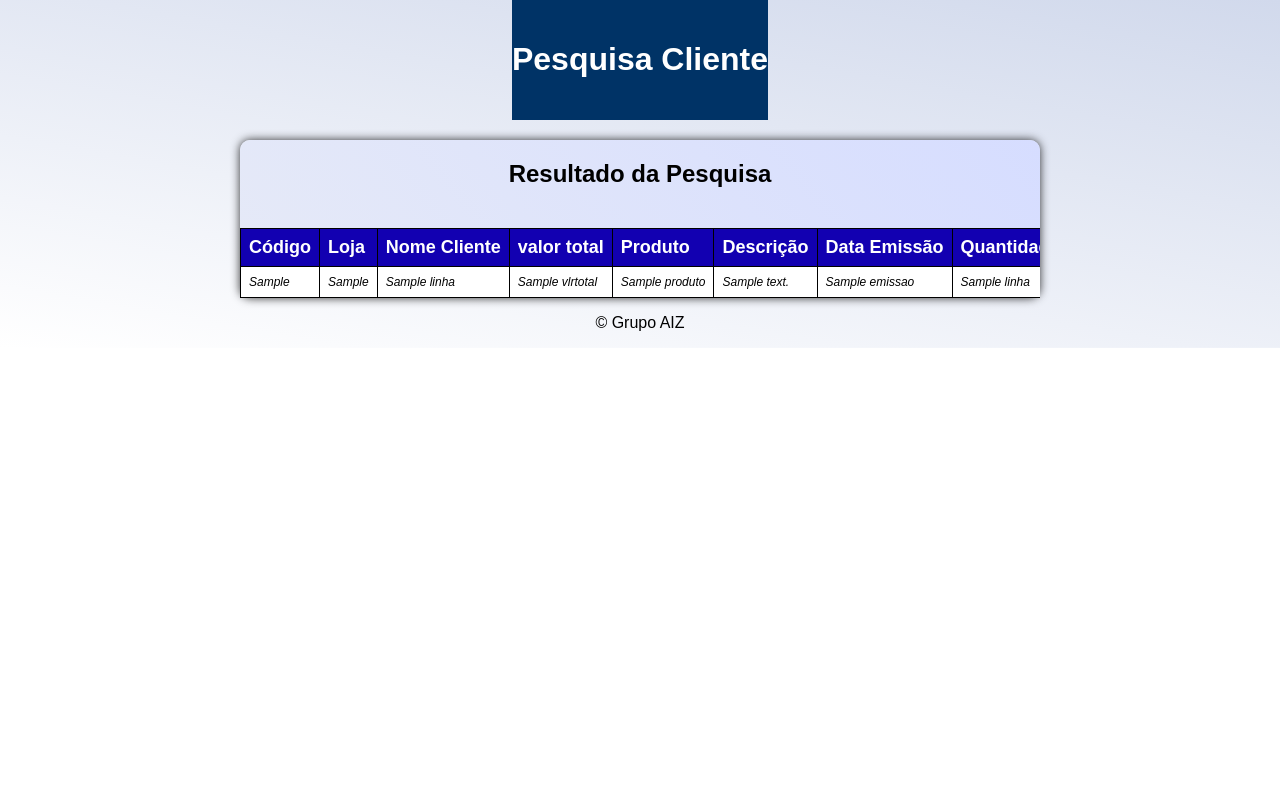
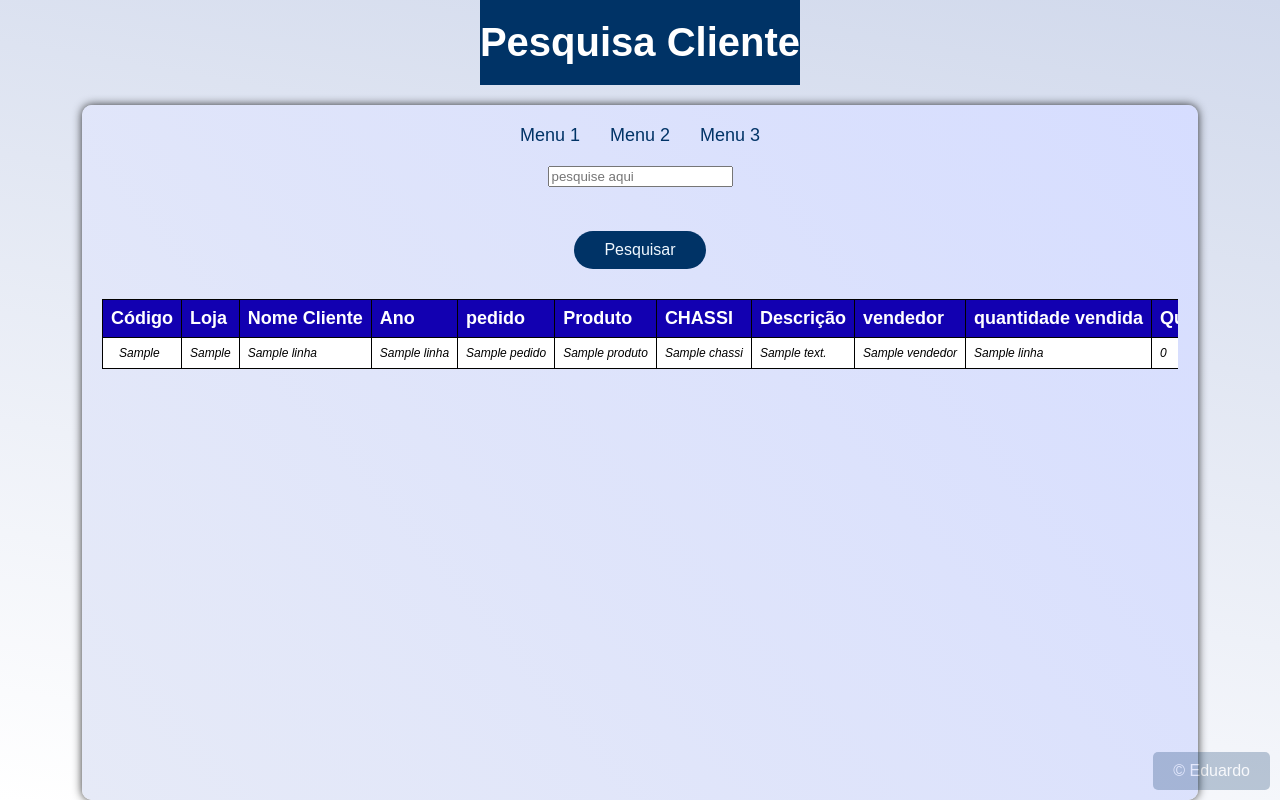
Before and after one commit to Efsans/Pesquisa-de-client, a Flask app: template Pesquisa-de-client_01/templates/resultado.html in a window 1280 px wide. Run offline with Flask 3, Linux system fonts and the light colour scheme; the template is opened without the code that fills it: most values are stand-ins (such as "Sample title", 1, 10 or a date in 2020).

Commit message:
go again

```diff
--- a/Pesquisa-de-client_01/pesquisa.py
+++ b/Pesquisa-de-client_01/pesquisa.py
@@ -16,60 +16,106 @@ def get():
 def formatinho(n):
   return re.sub(r'\D', '', n)
 
+@app.route('/azul')
+def ini():
+  return render_template('clint.html')
 @app.route('/')
 def inicial_pesquisar():
-  return render_template('clint.html')
+  return render_template('resultado.html')
 
 @app.route('/', methods=['POST'])
 def pesquisa():
-  checar = request.form['CNPJ']
-  chack = formatinho(checar)
-  return redirect(url_for('resultado', cnpj=chack))
 
-@app.route('/resultado/<cnpj>')
-def resultado(cnpj):
+  mult = request.form['mult']
+  tipo = request.form['tipo_valor']
+
+  return redirect(url_for('resultado', mult=mult, tipo=tipo))
+
+@app.route('/resultado')
+def resultado():
+  tipo= request.args.get('tipo')
+  valor= request.args.get('mult')
   conexao = pyodbc.connect(get())
   cursor = conexao.cursor()
 
-  cursor.execute("""
+  query="""
 SELECT
-  A1.A1_COD
-, A1.A1_LOJA
-, A1.A1_NOME
-, fatu.Cod_Cliente
-, fatu.Produto
-, fatu.Descricao
-, con.CNPJ
-, con.EMISSAO
-, fatu.VLRTOTAL
-, fatu.NTVALOR_CT
-, fatu.NTVALOR_ST
-, fatu.CUSTO_OPERACAO
-, fatu.VALOR_CONTABIL
-,	COUNT(fatu.VLRTOTAL)
-, sum(CUSTO_OPERACAO + VALOR_CONTABIL)
+	VW.Cod_Cliente
+,	VW.Loja_Cliente
+,	VW.Nome_Cliente
+,	VW.Produto
+,	VW.Descricao
+,	VW.Pedido
+,	VW.CNPJ
+,	VW.Quantidade
+,	VW.Valor_Unitario
+,	VW.Valor_Total
+,	VW.CHASSI
+,	VW.Vendedor
+,COUNT(VW.Valor_Total)
 
-FROM SA1010 A1
-inner join VW_FATURAMENTO_2023 fatu
-on A1.A1_COD =  fatu.Cod_Cliente
-inner join VW_GAIZ_CONTAS_RECEBER con
-on A1.A1_COD = con.CLIENTE
-where con.CNPJ = ?
-GROUP BY  fatu.VALOR_CONTABIL
-, fatu.CUSTO_OPERACAO, fatu.NTVALOR_ST
-, fatu.NTVALOR_CT
-, fatu.VLRTOTAL, A1.A1_COD
-, A1.A1_LOJA, A1.A1_NOME
-, fatu.Cod_Cliente
-, fatu.Produto
-, fatu.Descricao
-, con.CNPJ
-, con.EMISSAO ;
-""", (cnpj,))
-  tabela_SA1 = cursor.fetchall()
+FROM VW_FATURAMENTO_2023 VW
+
+WHERE YEAR(VW.DATA_FAT) = 2025
+
+  """
+  conditions = []
+  params = []
+
+  match tipo:
+    case 'CNPJ':
+        valor = formatinho(valor)
+        conditions.append("VW.CNPJ = ?")
+        params.append(valor)
+
+    case 'Nome':
+        conditions.append("VW.Nome_Cliente = ?")
+        params.append(valor)
+
+    case 'Código do Cliente':
+        valor = formatinho(valor)
+        conditions.append("VW.Cod_Cliente = ?")
+        params.append(valor)
+
+    case 'CPF':
+      valor = formatinho(valor)
+      conditions.append("VW.CNPJ = ?")
+      params.append(valor)
+
+# Se houver condições, adiciona WHERE
+  if conditions:
+    query += " AND " + " AND ".join(conditions)
+
+
+  query +="""
+  GROUP BY
+  VW.FILIAL
+,	VW.Cod_Cliente
+,	VW.Loja_Cliente
+,	VW.Nome_Cliente
+,	VW.Produto
+,	VW.Descricao
+,	VW.Pedido
+,	VW.CNPJ
+,	VW.Quantidade
+,	VW.Valor_Unitario
+,	VW.Valor_Total
+,	VW.CHASSI
+,	VW.Vendedor
+
+"""
+# VW_GAIZ_CONTAS_RECEBER
+  # print(query)
+  # print(tipo)
+
+  if params:
+    cursor.execute(query, params)
+  else:
+    cursor.execute(query)
+  resultado_final = cursor.fetchall()
 
   tabelas = {
-    'tabela': tabela_SA1
+    'tabela': resultado_final
   }
 
   cursor.close()
--- a/Pesquisa-de-client_01/static/style_result.css
+++ b/Pesquisa-de-client_01/static/style_result.css
@@ -1,50 +1,17 @@
-.tabela_scroll{
-  width: 100%;
-  overflow-y: auto;
-  max-width: 800px;
-  max-height: 500px;
-}
-table {
-  width: 85%;
-  border-collapse: collapse;
-  margin-top: 20px;
-  font-size: 12px;
-}
-table, th, td {
-  border: 1px solid rgb(0, 0, 0);
-  max-height: 500px;
-
-
-}
-th, td {
-  padding: 8px;
-  text-align: left;
-  white-space: nowrap;
-  width: auto;
-
-}
-th {
-  font-size: 18px;
-  color: white;
-  background-color: rgb(18, 0, 177);
-}
-td{
-  font-style: oblique;
-  background-color: white;
-}
-
 body {
   font-family: Arial, sans-serif;
   background-image: linear-gradient(10deg, rgb(255, 255, 255), rgb(209, 217, 236));
-  background-size: auto;
+  background-size: cover;
   background-position: center;
   background-repeat: no-repeat;
-  height: 100%;
+  min-height: 100vh;
   display: flex;
   flex-direction: column;
   justify-content: space-between;
   align-items: center;
   margin: 0;
+  padding: 0 20px;
+  box-sizing: border-box;
 }
 
 .header-container {
@@ -55,30 +22,83 @@ body {
   text-align: center;
 }
 
+.header-container h1 {
+  font-size: 2.5em;
+  margin: 0;
+}
+
 .container {
-  width: auto;
-  padding: auto;
+  max-height: 700px;
+  width: 90%;
+  max-width: 1150px; /* Reduz a largura máxima */
+  padding: 20px;
   background-image: linear-gradient(50deg, rgb(230, 234, 247), rgb(214, 221, 255));
   border-radius: 10px;
   box-shadow: 0 0 10px rgba(0, 0, 0, 0.8);
   text-align: center;
   margin-top: 20px;
+  box-sizing: border-box;
+  flex: 1;
 }
-.con-t{
-  max-height:600px ;
+
+.menu {
+  display: flex;
+  justify-content: center;
+  margin-bottom: 20px;
+}
+
+.menu-item {
+  margin: 0 15px;
+  font-size: 18px;
+  color: #003366;
+  cursor: pointer;
+}
+
+.menu-item:hover {
+  color: #001f4d;
+}
+
+.tabela_scroll {
+  width: 100%;
+  overflow-y: auto;
+  max-width: 100%;
+  max-height: 500px;
+
+}
+
+
+table {
+  width: 100%;
+  border-collapse: collapse;
+  margin-top: 20px;
+  font-size: 12px;
+}
+
+table, th, td {
+  border: 1px solid rgb(0, 0, 0);
+}
+
+th, td {
+  padding: 8px;
+  text-align: left;
+  white-space: nowrap;
+}
+
+th {
+  font-size: 18px;
+  color: white;
+  background-color: rgb(18, 0, 177);
+}
+
+td {
+  font-style: oblique;
+  background-color: white;
 }
 
 h2 {
   margin-bottom: 20px;
   color: rgb(0, 0, 0);
-}
-
-input {
-  width: 100%;
-  padding: 8px;
-  margin-bottom: 20px;
-  border: 1px solid #ccc;
-  border-radius: 5px;
+  font-size: 2em;
 }
 
 .button {
@@ -88,6 +108,19 @@ input {
   padding: 10px 30px;
   border-radius: 50px;
   border: none;
+  margin: 10px;
+  font-size: 1em;
+}
+.buttonh {
+  color: inherit; /* Mantém a cor do texto da tabela */
+  text-decoration: none; /* Remove sublinhado */
+  padding: 8px; /* Mesmo espaçamento das células */
+  transition: 0.8s;
+
+}
+.buttonh:hover {
+  background-color: rgba(0, 0, 0, 0.1);
+  transform: scale(1.05);
 }
 
 .button:hover {
@@ -95,22 +128,19 @@ input {
   color: white;
 }
 
-.image-container {
-  margin-top: 20px;
+.footer-container {
+  width: auto; /* Ajusta a largura do footer */
+  background-color: #003366;
+  color: white;
+  padding: 10px 20px; /* Ajusta o padding para dar mais espaço */
+  text-align: center;
+  position: fixed; /* Torna o footer fixo */
+  bottom: 10px; /* Posiciona o footer a 10px do fundo */
+  right: 10px; /* Posiciona o footer a 10px da direita */
+  border-radius: 5px;
+  opacity: 0.25; /* Adiciona bordas arredondadas */
 }
 
-.image-container img {
-  width: 100%;
-  border-radius: 10px;
-  box-shadow: 0 0 10px rgba(0, 0, 0, 0.8);
+.footer-container p {
+  margin: 0;
 }
-
-.footer-container {
-  width: 50%;
-  background-color: #003366;
-  color: white;
-  padding: 10px 0;
-  text-align: center;
-  position: absolute;
-  bottom: 0;
-}
--- a/Pesquisa-de-client_01/templates/resultado.html
+++ b/Pesquisa-de-client_01/templates/resultado.html
@@ -15,34 +15,66 @@
     </div>
   </header>
   <div class="container">
-    <h2>Resultado da Pesquisa</h2>
+    <div class="menu">
+      <div class="menu-item">Menu 1</div>
+      <div class="menu-item">Menu 2</div>
+      <div class="menu-item">Menu 3</div>
+    </div>
+    <div class="button-container">
+      <form action="/" method="post">
+        <input type="text" id="mult" name="mult" placeholder="pesquise aqui" oninput="identificarTipo(this)"><br>
+        <input type="hidden" name="tipo_valor" id="tipo_valor">
+        <p id="alerta" style="font-weight: bold; color: rgb(3, 2, 71);"></p><br>
+        <!-- <input type="text" id="CNPJ" name="CNPJ" placeholder="CNPJ"><br>
+        <input type="text" id="nome" name="nome" placeholder="nome do cliente"><br>
+        <input type="text" id="data1" name="data1" placeholder="faturamento"><br>
+        <input type="text" id="data2" name="data2" placeholder="vencimento do faturamento"><br>-->
+        <button type="submit" class="button">Pesquisar</button><br>
+      </form>
+      <!-- <button class="button">Detalhes</button>
+      <button class="button">NN</button>
+      <button class="button">Voltar</button> -->
+    </div>
     {% if tabela %}
     <div class="tabela_scroll">
       <table>
+        <tread>
           <tr>
             <th>Código</th>
             <th>Loja</th>
             <th>Nome Cliente</th>
+            <th>Ano</th>
+            <th>pedido</th>
+            <th>Produto</th>
+            <th>CHASSI</th>
+            <th>Descrição</th>
+            <th>vendedor</th>
+            <th>quantidade vendida</th>
+            <th>Quantidade</th>
             <th>valor total</th>
-          <th>Produto</th>
-          <th>Descrição</th>
-          <th>Data Emissão</th>
-          <th>Quantidade</th>
-          <th>soma contadil</th>
+            <th>valor unitario</th>
           </tr>
+        </tread>
+        <tbody>
           {% for linha in tabela.tabela %}
           <tr>
-          <td>{{ linha.A1_COD }}</td>
-          <td>{{ linha.A1_LOJA }}</td>
-          <td>{{ linha.A1_NOME }}</td>
-          <td>{{ linha.VLRTOTAL }}</td>
+            <td><a href="/azul" class="buttonh">{{ linha.Cod_Cliente }}</a></td>
+            <td>{{ linha.Loja_Cliente }}</td>
+            <td>{{ linha.Nome_Cliente }}</td>
+            <td>{{ linha[2] }}</td>
+            <td>{{ linha.Pedido }}</td>
             <td>{{ linha.Produto }}</td>
+            <td>{{ linha.CHASSI }}</td>
             <td>{{ linha.Descricao }}</td>
-          <td class="data">{{ linha.EMISSAO }}</td>
-          <td>{{ linha[13] }}</td>
-          <td>{{linha[14]}}</td>
+            <td>{{ linha.Vendedor }}</td>
+            <td>{{ linha[12] }}</td>
+            <td class="int">{{ linha.Quantidade }}</td>
+            <td class="form">{{ linha.Valor_Total }}</td>
+            <td class="form">{{ linha.Valor_Unitario }}</td>
+
           </tr>
           {% endfor %}
+        </tbody>
       </table>
     </div>
     {% else %}
@@ -50,23 +82,56 @@
     {% endif %}
   </div>
   <footer>
-    <div>
-      <p>&copy; Grupo AIZ</p>
+    <div class="footer-container">
+      <p>&copy; Eduardo</p>
+
     </div>
   </footer>
-</body>
   <script src="https://code.jquery.com/jquery-3.6.0.min.js"></script>
   <script src="https://cdnjs.cloudflare.com/ajax/libs/jquery.mask/1.14.16/jquery.mask.min.js"></script>
   <script>
-    $(document).ready(function(){
-      $(".data").each(function() {
-            let dataISO = $(this).text().trim();
-            if (dataISO.match(/^\d{4}-\d{2}-\d{2}$/)) {
-                let partes = dataISO.split("-");
-                let dataFormatada = partes[2] + "/" + partes[1] + "/" + partes[0];
-                $(this).text(dataFormatada);
+  function identificarTipo(input) {
+    let valor = input.value.replace(/\D/g, ''); // Remove tudo que não for número
+    let tipo = "Desconhecido";
+
+    if (/^\d{6}$/.test(valor)) {
+        tipo = "Código do Cliente"; // 6 números
     }
+    else if (/^\d{14}$/.test(valor)) {
+        // Formata CNPJ: 99.999.999/9999-99
+        valor = valor.replace(/(\d{2})(\d)/, "$1.$2");
+        valor = valor.replace(/(\d{3})(\d)/, "$1.$2");
+        valor = valor.replace(/(\d{3})(\d)/, "$1/$2");
+        valor = valor.replace(/(\d{4})(\d{2})$/, "$1-$2");
+        tipo = "CNPJ";
+    }
+    else if (/^\d{11}$/.test(valor)) {
+        // Formata CPF: 999.999.999-99
+        valor = valor.replace(/(\d{3})(\d)/, "$1.$2");
+        valor = valor.replace(/(\d{3})(\d)/, "$1.$2");
+        valor = valor.replace(/(\d{3})(\d{2})$/, "$1-$2");
+        tipo = "CPF";
+    }
+
+    input.value = valor;
+    document.getElementById("alerta").innerText = "Tipo detectado: " + tipo;
+    document.getElementById("tipo_valor").value = tipo;
+}
+$(document).ready(function() {
+    // Formata os valores monetários para o padrão brasileiro
+    $(".form").each(function() {
+      let valor = parseFloat($(this).text().replace(/,/g, '.')) || 0;
+      $(this).text(valor.toLocaleString('pt-BR', { minimumFractionDigits: 2, maximumFractionDigits: 2 }));
+    });
+
+    // Remove os números decimais para os inteiros
+    $(".int").each(function() {
+      let valor = parseInt($(this).text()) || 0;
+      $(this).text(valor);
     });
 });
+
+
   </script>
+</body>
 </html>
```
Also changed, not shown: Pesquisa-de-client_01/static/style_clint.css (+27 -21 lines), Pesquisa-de-client_01/templates/clint.html (+8 -3 lines). Lines whose indentation alone changed are shown as unchanged.
